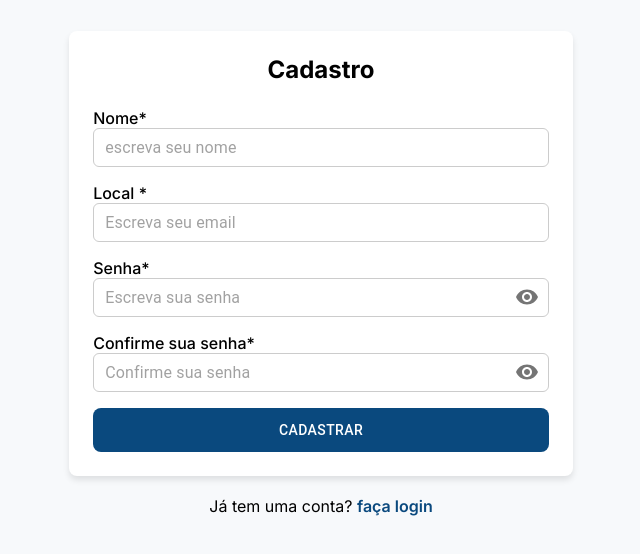
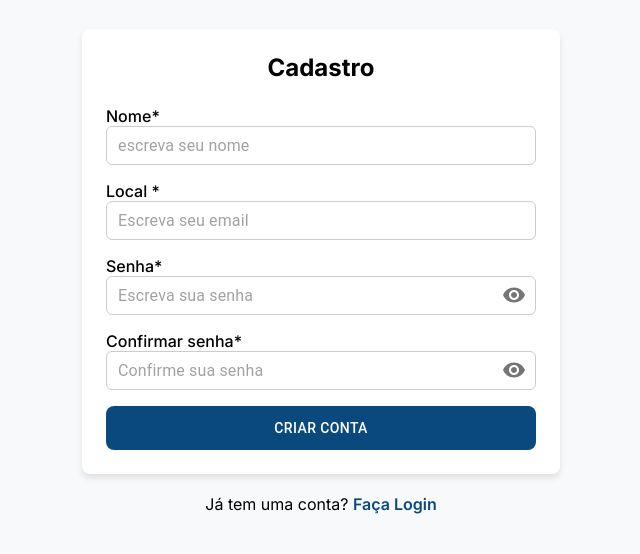
Before and after one commit to marceloareas/AchadosPerdidos, a React (Vite) app in the folder FrontEnd/: page /register in a window 1280 px wide. Shown: the top 554 px of the page, without its empty margins (319-959 px from the left). Built offline with nearby package versions, Linux system fonts and the light colour scheme.

Commit message:
refactor: remove unnecessary structure

```diff
--- a/FrontEnd/src/pages/cadastro/Cadastro.jsx
+++ b/FrontEnd/src/pages/cadastro/Cadastro.jsx
@@ -33,9 +33,7 @@ const Cadastro = () => {
   return (
     <div className={style.pageContainer}>
       <section className={style.section_register_top}>
-        <div>
-          <img className={style.logo_marca} src={logo} alt="" />
-        </div>
+        <img className={style.logo_marca} src={logo} alt="" />
         <h3 className={style.logo_name}>A&P</h3>
         <h2 className={style.tittle_page}>Criar Conta</h2>
         <span className={style.tittle_page}>Cadastre-se no sistema</span>
@@ -91,7 +89,7 @@ const Cadastro = () => {
             {/* Cor */}
             <div className={style.formGroup}>
               <label htmlFor="confirm_senha" className={style.label}>
-                Confirme sua senha*
+                Confirmar senha*
               </label>
               <Input
                 type="password"
@@ -109,7 +107,7 @@ const Cadastro = () => {
               className={style.submitButton}
               disabled={isLoading}
             >
-              {isLoading ? "Cadastrando..." : "Cadastrar"}
+              {isLoading ? "Cadastrando..." : "Criar Conta"}
             </CustomButton>
           </form>
         </div>
@@ -118,7 +116,7 @@ const Cadastro = () => {
             {" "}
             Já tem uma conta?{" "}
             <a href="/login" className={style.auth_link}>
-              faça login
+              Faça Login
             </a>
           </span>
         </div>
--- a/FrontEnd/src/pages/login/Login.jsx
+++ b/FrontEnd/src/pages/login/Login.jsx
@@ -31,9 +31,7 @@ const Login = () => {
   return (
     <div className={style.pageContainer}>
       <section className={style.section_register_top}>
-        <div>
-          <img className={style.logo_marca} src={logo} alt="" />
-        </div>
+        <img className={style.logo_marca} src={logo} alt="" />
         <h3 className={style.logo_name}>A&P</h3>
         <h2 className={style.tittle_page}>Bem vindo!</h2>
         <span className={style.tittle_page}>Entre em sua conta</span>
```
